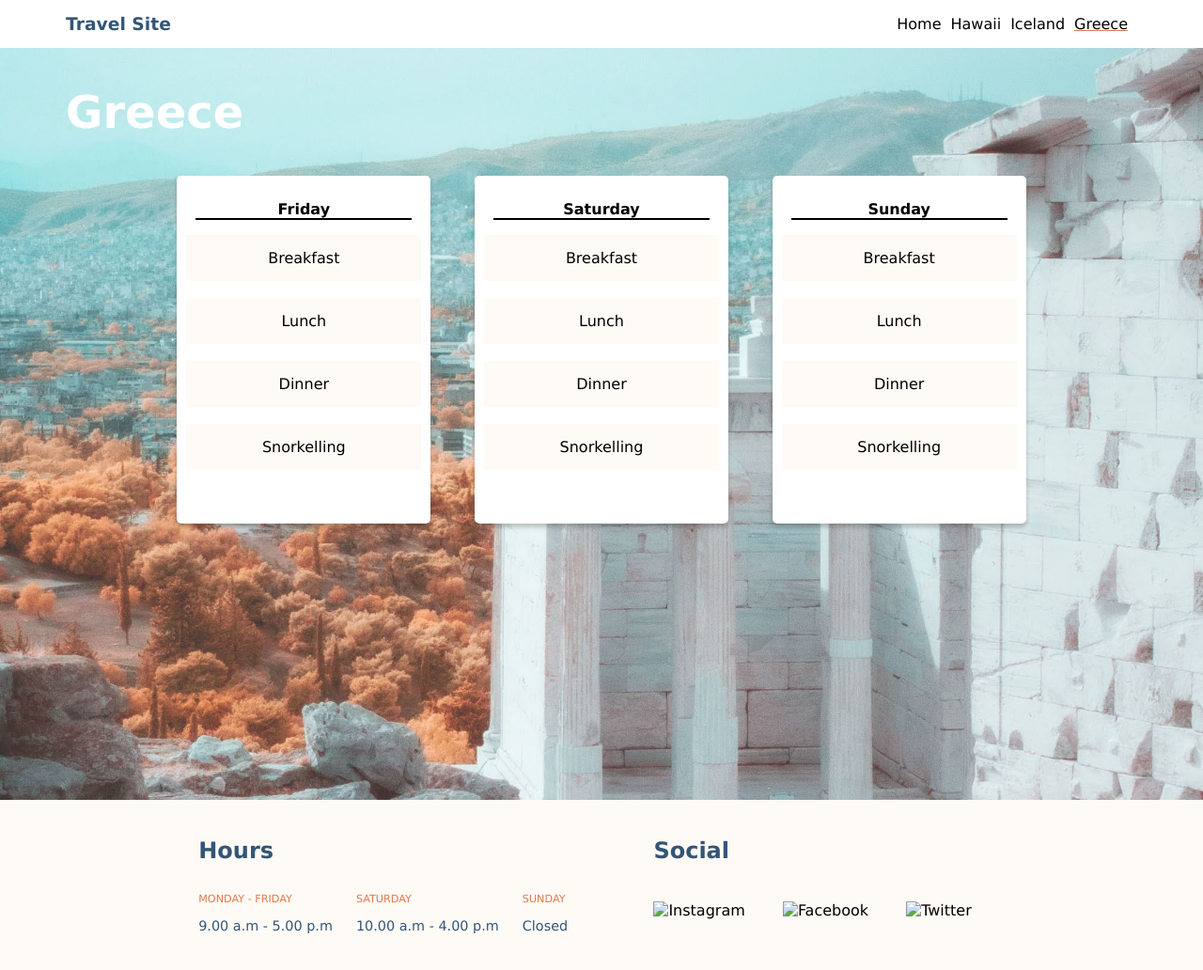
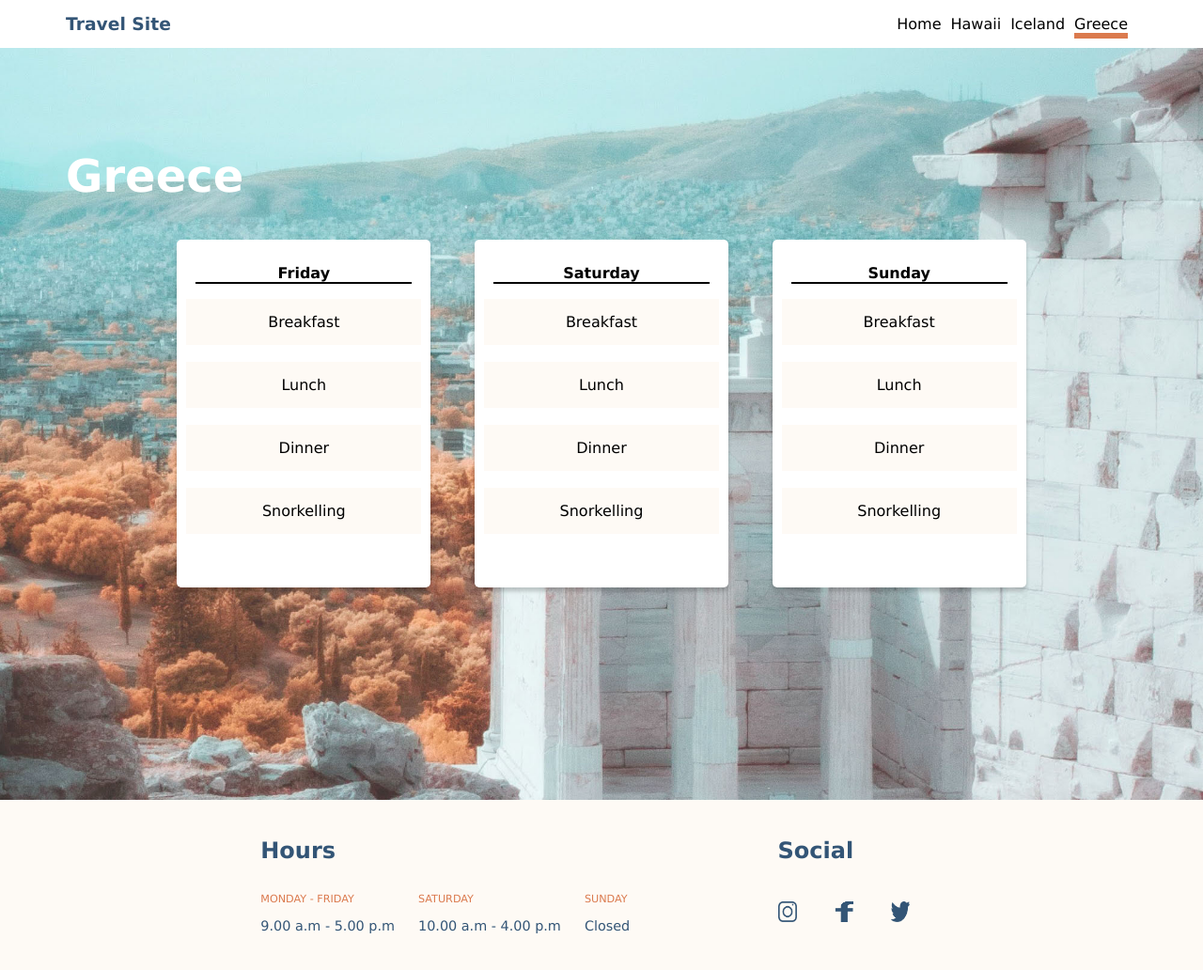
Before and after one commit to Maheshinav/Travel-Site, a plain HTML site: page pages/greece.html in a window 1280 px wide. Shown: the whole page at 94% size. Drawn offline with Linux system fonts and the light colour scheme.

Commit message:
Link pages correctly with adding icons and modify link properties

```diff
--- a/css/destination.css
+++ b/css/destination.css
@@ -25,7 +25,7 @@
   color: #ffffff;
   padding-left: 70px;
   margin-top: 0;
-  padding-top: 40px;
+  padding-top: 108px;
 }
 
 .card {
--- a/css/global.css
+++ b/css/global.css
@@ -35,16 +35,17 @@ body {
 .nav__link {
   color: black;
   text-decoration: none;
+
 }
 
 .nav__link--active {
-  text-decoration: underline;
-  text-decoration-color: #db7a4e;
+  border-bottom: 6px solid #db7a4e;
 }
 
+
 .nav__link:hover {
-  text-decoration: underline;
-  text-decoration-color: #db7a4e;
+  border-bottom: 6px solid #db7a4e;
+
 }
 
 footer {
--- a/pages/greece.html
+++ b/pages/greece.html
@@ -83,9 +83,9 @@
     <section>
       <h2 class="footer__title">Social</h2>
       <div>
-        <img class="footer__icon" src="./assets/Images/icon-instagram.png" alt="Instagram" />
-        <img class="footer__icon" src="./assets/Images/icon-facebook.png" alt="Facebook" />
-        <img class="footer__icon" src="./assets/Images/icon-twitter.png" alt="Twitter" />
+        <img class="footer__icon" src="../assets/Images/icon-instagram.png" alt="Instagram" />
+        <img class="footer__icon" src="../assets/Images/icon-facebook.png" alt="Facebook" />
+        <img class="footer__icon" src="../assets/Images/icon-twitter.png" alt="Twitter" />
       </div>
     </section>
   </footer>
```
Also changed, not shown: pages/hawaii.html (+3 -3 lines), pages/iceland.html (+3 -3 lines).
